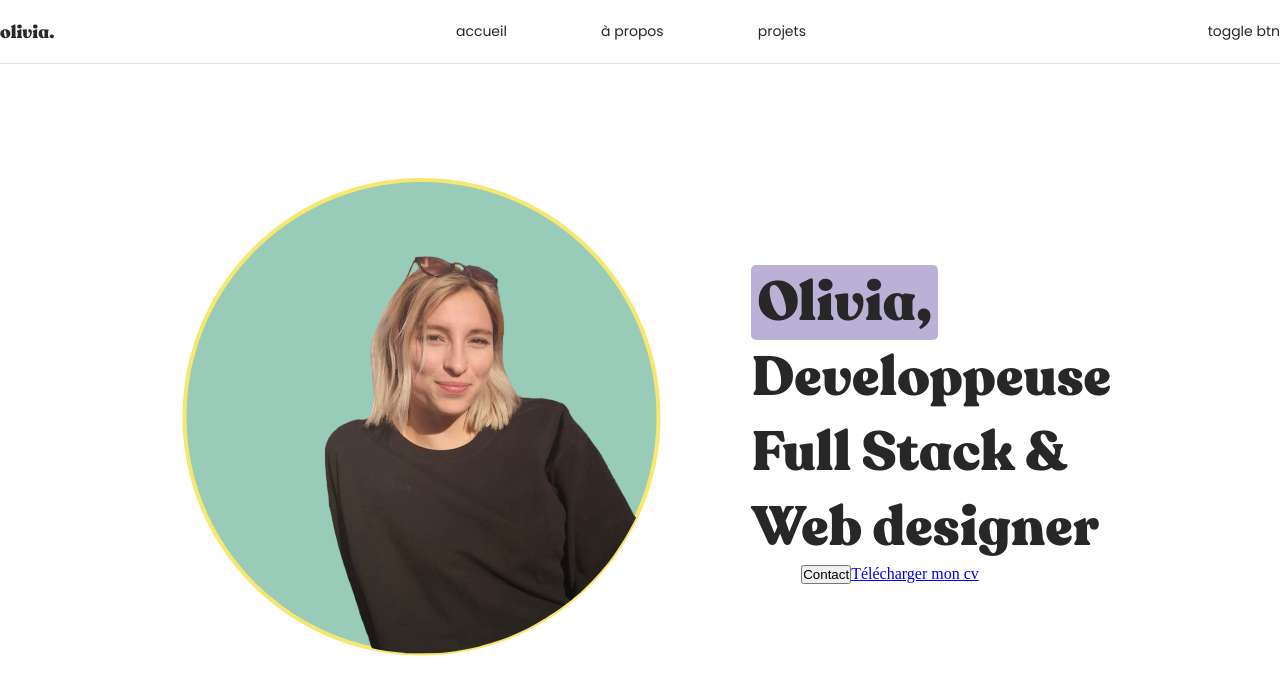
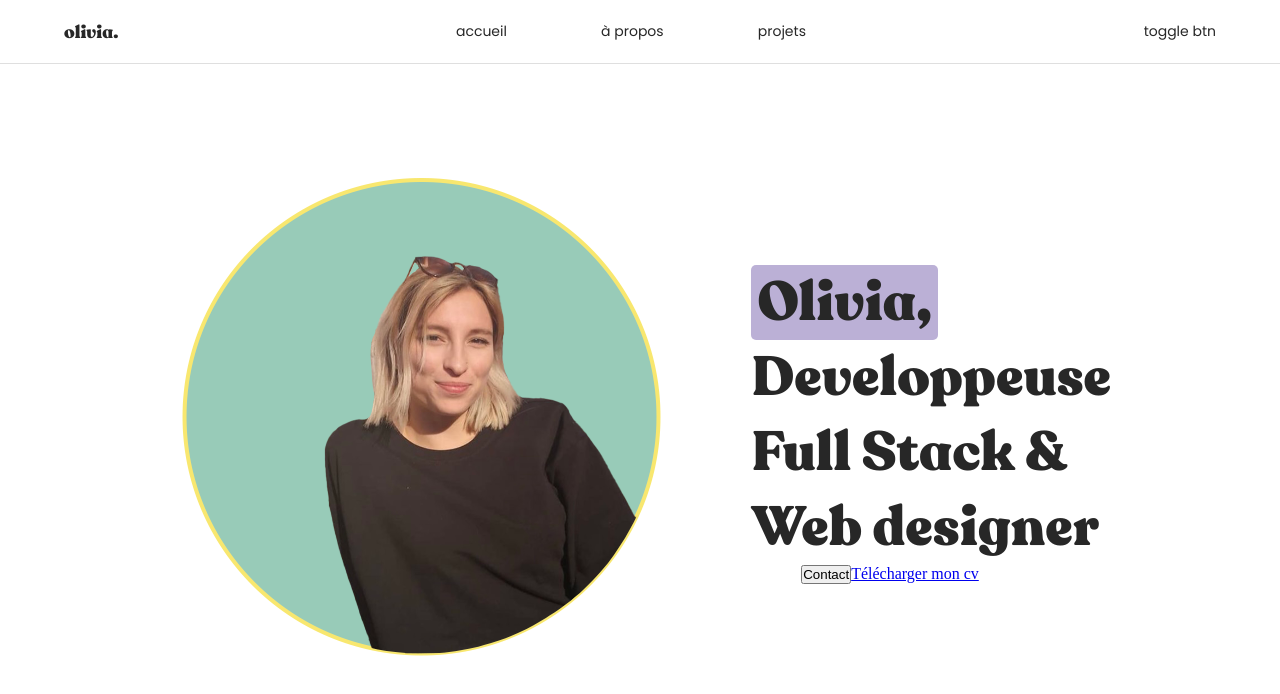
Before and after one commit to Lxvia/portfolio, a React (Create React App) app: page / in a window 1280 px wide. Shown: the top 694 px of the page. Built offline with nearby package versions, Linux system fonts and the light colour scheme.

Commit message:
add padding navbar

```diff
--- a/src/styles/components/_navbar.scss
+++ b/src/styles/components/_navbar.scss
@@ -1,6 +1,7 @@
 .navbar {
     @include rowCenterSpaceB;
     height: 4em;
+    padding: 0 4em 0 4em;
     border-bottom: solid 1px rgba(0, 0, 0, 0.124);
 
     h1 {
```
